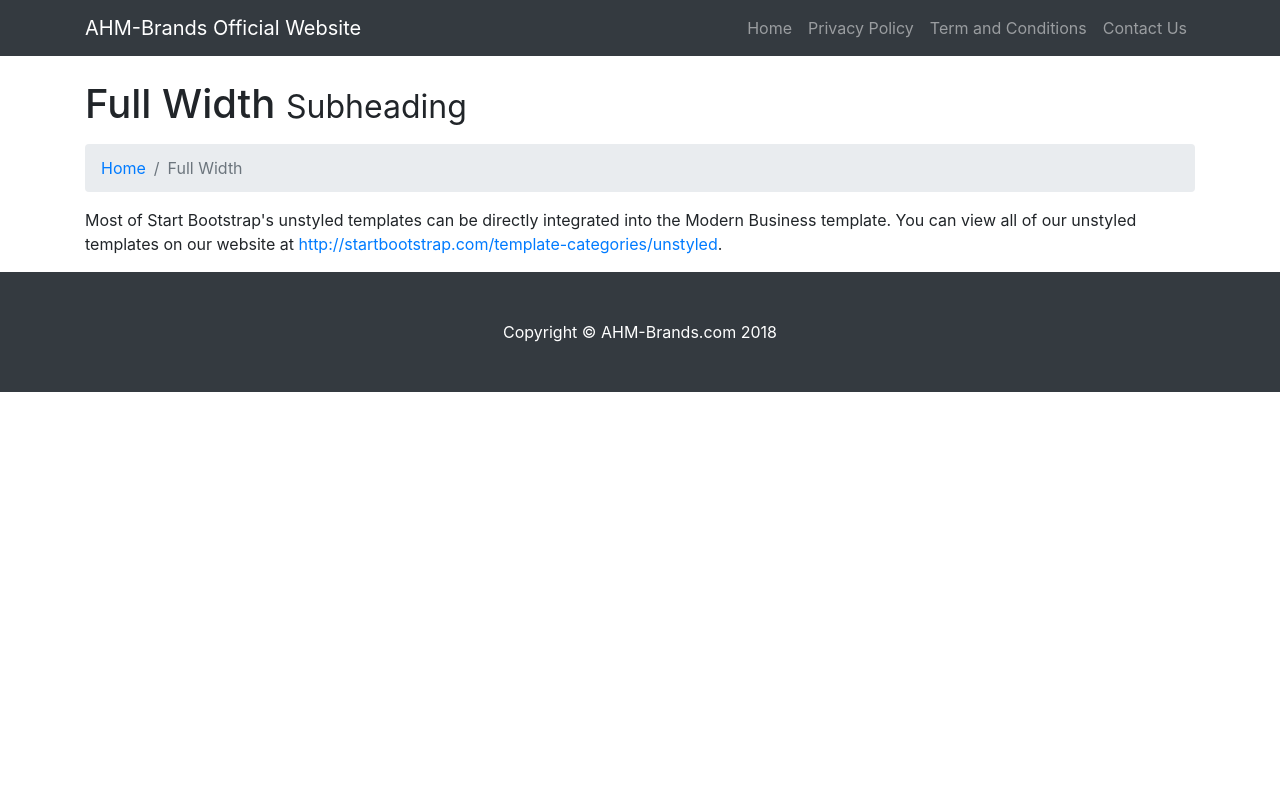
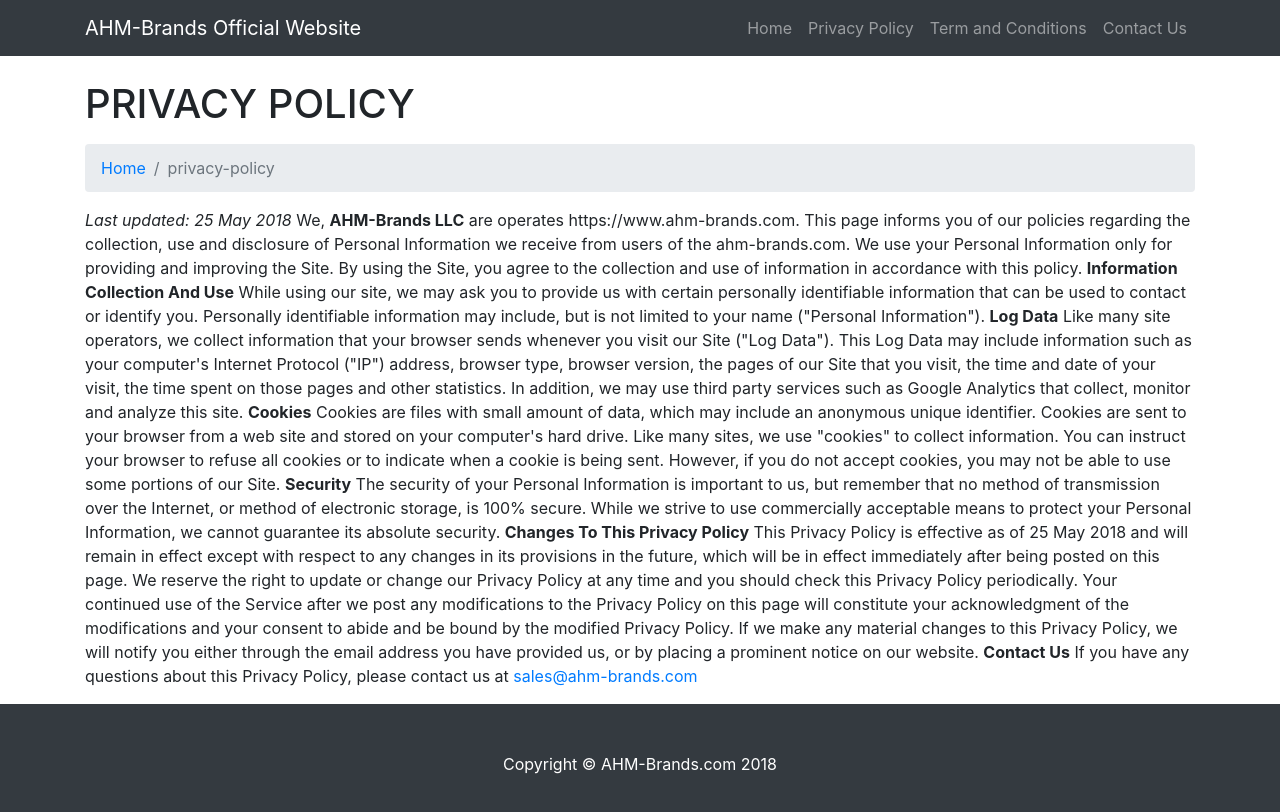
Before and after one commit to ahm-brands/ahm-brands.github.io, a website: page privacypolicy.html in a window 1280 px wide. Drawn offline with Linux system fonts and the light colour scheme.

Commit message:
Update privacypolicy.html

```diff
--- a/privacypolicy.html
+++ b/privacypolicy.html
@@ -51,19 +51,59 @@
     <div class="container">
 
       <!-- Page Heading/Breadcrumbs -->
-      <h1 class="mt-4 mb-3">Full Width
-        <small>Subheading</small>
+      <h1 class="mt-4 mb-3">PRIVACY POLICY
       </h1>
 
       <ol class="breadcrumb">
         <li class="breadcrumb-item">
           <a href="index.html">Home</a>
         </li>
-        <li class="breadcrumb-item active">Full Width</li>
+        <li class="breadcrumb-item active">privacy-policy</li>
       </ol>
 
-      <p>Most of Start Bootstrap's unstyled templates can be directly integrated into the Modern Business template. You can view all of our unstyled templates on our website at
-        <a href="http://startbootstrap.com/template-categories/unstyled">http://startbootstrap.com/template-categories/unstyled</a>.</p>
+      <p>
+	      <i>Last updated: 25 May 2018</i>
+
+We, <b>AHM-Brands LLC</b> are operates https://www.ahm-brands.com. This page informs you of our policies regarding the collection, use and disclosure of Personal Information we receive from users of the ahm-brands.com.
+
+We use your Personal Information only for providing and improving the Site. By using the Site, you agree to the collection and use of information in accordance with this policy.
+
+<b>Information Collection And Use</b>
+
+While using our site, we may ask you to provide us with certain personally identifiable information that can be used to contact or identify you. Personally identifiable information may include, but is not limited to your name ("Personal Information").
+
+<b>Log Data</b>
+
+Like many site operators, we collect information that your browser sends whenever you visit our Site ("Log Data").
+
+This Log Data may include information such as your computer's Internet Protocol ("IP") address, browser type, browser version, the pages of our Site that you visit, the time and date of your visit, the time spent on those pages and other statistics.
+
+In addition, we may use third party services such as Google Analytics that collect, monitor and analyze this site.
+
+<b>Cookies</b>
+
+Cookies are files with small amount of data, which may include an anonymous unique identifier. Cookies are sent to your browser from a web site and stored on your computer's hard drive.
+
+Like many sites, we use "cookies" to collect information. You can instruct your browser to refuse all cookies or to indicate when a cookie is being sent. However, if you do not accept cookies, you may not be able to use some portions of our Site.
+
+<b>Security</b>
+
+The security of your Personal Information is important to us, but remember that no method of transmission over the Internet, or method of electronic storage, is 100% secure. While we strive to use commercially acceptable means to protect your Personal Information, we cannot guarantee its absolute security.
+
+<b>Changes To This Privacy Policy</b>
+
+This Privacy Policy is effective as of 25 May 2018 and will remain in effect except with respect to any changes in its provisions in the future, which will be in effect immediately after being posted on this page.
+
+We reserve the right to update or change our Privacy Policy at any time and you should check this Privacy Policy periodically. Your continued use of the Service after we post any modifications to the Privacy Policy on this page will constitute your acknowledgment of the modifications and your consent to abide and be bound by the modified Privacy Policy.
+
+If we make any material changes to this Privacy Policy, we will notify you either through the email address you have provided us, or by placing a prominent notice on our website.
+
+<b>Contact Us</b>
+
+If you have any questions about this Privacy Policy, please contact us at <a href="mailto:sales@ahm-brands.com">sales@ahm-brands.com</a>
+
+
+</p>
 
     </div>
     <!-- /.container -->
```
